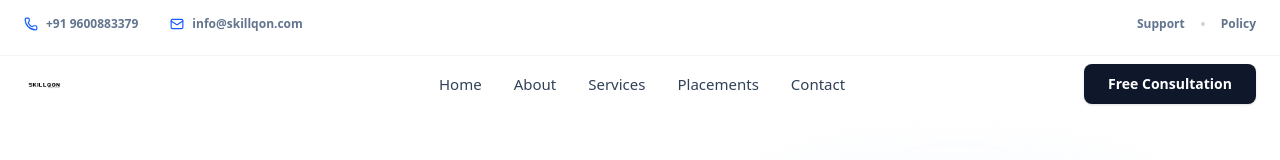
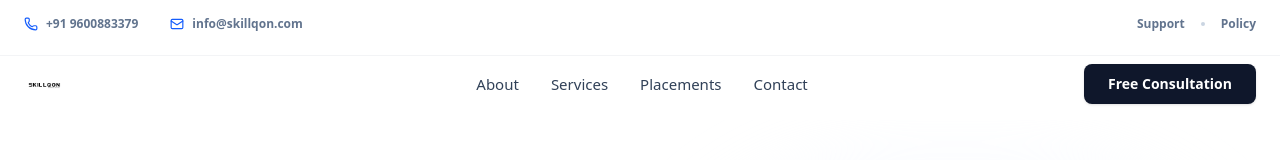
Before and after one commit to jefnishAntt/skillqon, a Next.js app: page / in a window 1280 px wide. Shown: the top 160 px of the page. Built offline with nearby package versions, Linux system fonts and the light colour scheme.

Commit message:
navbar navigation

```diff
--- a/src/app/page.tsx
+++ b/src/app/page.tsx
@@ -383,7 +383,7 @@ export default function WaretechLanding() {
         </div>
       </section>
       {/* About Section */}
-      <section className="py-16 lg:py-20 bg-white">
+      <section id="about" className="py-16 lg:py-20 bg-white">
         <div className="container mx-auto px-4 flex flex-col lg:flex-row gap-16">
           {/* Left Column: Image Grid */}
           <div className="lg:w-1/2 relative">
@@ -541,7 +541,7 @@ export default function WaretechLanding() {
         </div>
       </section>
       {/* Services Section */}
-      <section className="py-16 lg:py-20 bg-[#F8FAFC]">
+      <section id="services" className="py-16 lg:py-20 bg-[#F8FAFC]">
         <div className="container mx-auto px-4">
           {/* Header with better visual hierarchy */}
           <div className="flex flex-col lg:flex-row lg:items-end justify-between mb-24 gap-12">
@@ -589,7 +589,7 @@ export default function WaretechLanding() {
         </div>
       </section>
       {/* Placements Section */}
-      <section className="bg-white py-16 lg:py-20 border-y border-slate-100">
+      <section id="placements" className="bg-white py-16 lg:py-20 border-y border-slate-100">
         <div className="container mx-auto px-4">
           {/* Header Area - Clean & Direct */}
           <div className="flex flex-col md:flex-row md:items-end justify-between mb-16 gap-6">
@@ -706,7 +706,7 @@ export default function WaretechLanding() {
       {/* Testimonials Section */}
       <Testimonials />
       {/* Final CTA Section */}
-      <section className="py-20">
+      <section id="contact" className="py-20">
         <div className="container mx-auto px-4">
           <div className="bg-blue-600 rounded-3xl p-12 lg:p-20 text-center text-white relative overflow-hidden">
             <div className="absolute top-0 right-0 w-64 h-64 bg-white/10 rounded-full -mr-32 -mt-32" />
--- a/src/components/Navbar.tsx
+++ b/src/components/Navbar.tsx
@@ -29,11 +29,11 @@ const Navbar = () => {
   }, [isOpen]);
 
   const navLinks = [
-    { name: "Home", href: "/" },
-    { name: "About", href: "/about" },
-    { name: "Services", href: "/services" },
-    { name: "Placements", href: "/placements" },
-    { name: "Contact", href: "/contact" },
+    // { name: "Home", href: "" },
+    { name: "About", href: "#about" },
+    { name: "Services", href: "#services" },
+    { name: "Placements", href: "#placements" },
+    { name: "Contact", href: "#contact" },
   ];
 
   return (
```
